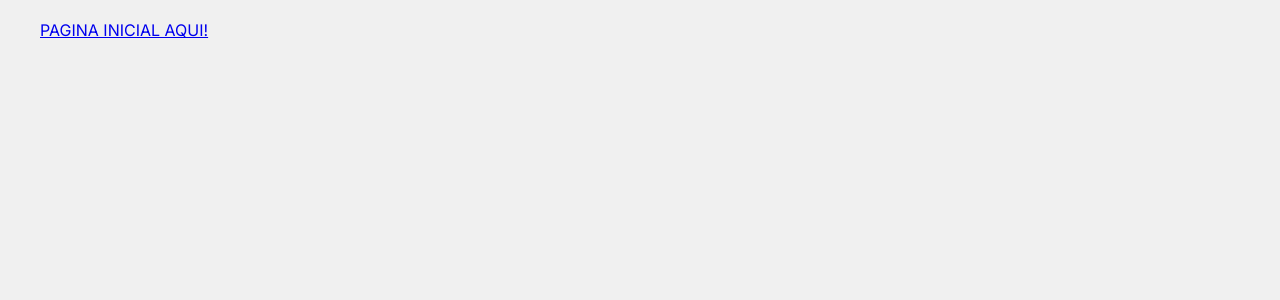
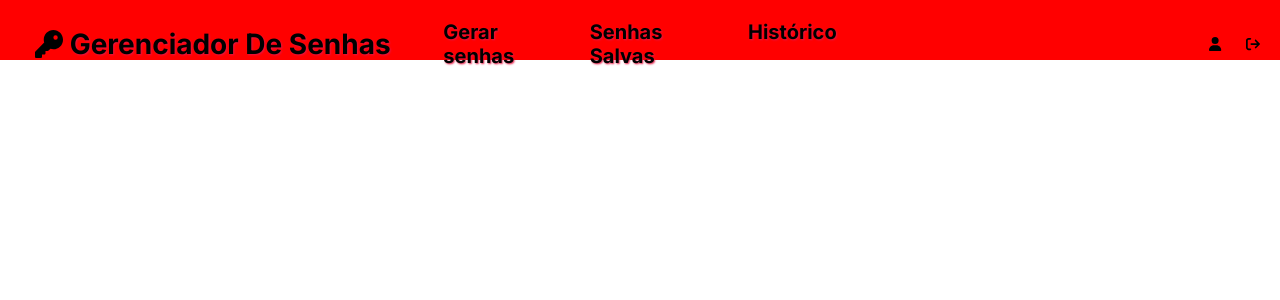
Before and after one commit to Andersonlima13/Gerenciador-senhas, a Next.js app: page / in a window 1280 px wide. Shown: the top 300 px of the page. Built offline with nearby package versions, Linux system fonts and the light colour scheme.

Commit message:
INICIANDO A HOMEPAGE

```diff
--- a/src/app/Home/page.jsx
+++ b/src/app/Home/page.jsx
@@ -1,7 +1,7 @@
 "use client";
-
+import "../globals.css"
 import React, { useState } from 'react';
-
+import Main from "../page.js"
 
 const Home = () => {
   const [savedPasswords, setSavedPasswords] = useState([]);
@@ -40,6 +40,7 @@ const Home = () => {
 
   return (
     <main className="top">
+      <Main/>
       <div>
         <h1> gerador de senhas</h1>
         <label htmlFor="passwordLength">Comprimento da Senha:</label>
--- a/src/app/globals.css
+++ b/src/app/globals.css
@@ -1,8 +1,8 @@
 /* Reset de estilos */
+
 .container {
   max-width: 1000px; /* Defina a largura máxima desejada para o container */
-  margin: 0 auto; /* Centralize o container na página */
-  padding: 20px; /* Adicione preenchimento ao container para espaçamento interno */
+
   background-color: #fff;
   border-radius: 5px;
   box-shadow: 0 0 5px rgba(0, 0, 0, 0.2);
@@ -14,8 +14,6 @@ body,
 h1,
 h2,
 ul {
-  margin: 0;
-  padding: 0;
 }
 
 body {
--- a/src/app/layout.js
+++ b/src/app/layout.js
@@ -1,5 +1,6 @@
 import { Inter } from 'next/font/google'
-import './globals.css'
+//import './globals.css'
+import "./style.css"
 
 const inter = Inter({ subsets: ['latin'] })
 
--- a/src/app/page.js
+++ b/src/app/page.js
@@ -1,13 +1,104 @@
+"use client"
 
+import styled from "styled-components";
+import { FontAwesomeIcon } from '@fortawesome/react-fontawesome'
+import { faKey, faUser, faSignOut } from "@fortawesome/free-solid-svg-icons";
 import Link from "next/link"
+
+const Container = styled.div`
+  height: 60px;
+  background-color:red;
+
+`;
+
+const Wrapper = styled.div`
+  padding: 10px 20px;
+  display: flex;
+  align-items: center;
+  justify-content: space-between;
+
+`;
+
+const Left = styled.div`
+  flex: 1;
+  display: flex;
+  align-items: center;
+  font-weight:bold;
+
+`;
+
+const Logotipo = styled.span`
+  flex-direction: column;
+  padding-left : 15px;
+  font-size: 28px;
+  cursor: pointer;
+  text-shadow: 1px 1px 2px #e61543;
+  font-weight: bold;
+
+`;
+
+
+
+const Center = styled.div`
+  flex: 1;
+  display:flex;
+`;
+
+const Logo = styled.h1`
+  font-weight: bold;
+  text-shadow: 1px 1px 2px #e61543;
+  padding:10px;
+  font-size:20px;
+
+`;
+const Right = styled.div`
+  flex: 1;
+  display: flex;
+  align-items: center;
+  justify-content: flex-end;
+  font-weight:bold;
+
+
+`;
+
+const Menu = styled.div`
+  font-size: 14px;
+  cursor: pointer;
+  margin-left: 25px;
+  text-shadow: 1px 1px 2px #e61543;
+  &:hover{
+    text-shadow: 1px 4px 10px #e61543;
+    transform: scale(1.1);
+    transition-property:background-color;
+    transition-duration: 1000ms;
+  }
+
+
+`;
+
+
 const Main = () => {
 
+
+
   return (
-    <main className="top">
-      <div>
-        <Link href="/Home"> PAGINA INICIAL AQUI!  </Link>
-      </div>
-    </main>
+    <Container>
+    <Wrapper>
+      <Left>
+          <Logotipo> <FontAwesomeIcon icon={faKey}/> Gerenciador De Senhas</Logotipo>
+      </Left>
+      <Center>
+          <Logo> Gerar senhas </Logo>
+          <Logo> Senhas Salvas</Logo>
+          <Logo> Histórico </Logo>
+      </Center>
+      <Right>
+          <Menu><FontAwesomeIcon icon={faUser}/> </Menu>
+          <Menu> <FontAwesomeIcon icon={faSignOut}/> </Menu>
+      </Right>
+    </Wrapper>
+  </Container>
+
   );
 };
 
--- /dev/null
+++ b/src/app/style.css
@@ -0,0 +1,4 @@
+*{
+    margin:0;
+    padding:0;
+}
```
Also changed, not shown: package.json (+8 -4 lines), 1 other file (tests, documents, lock files or other folders).
